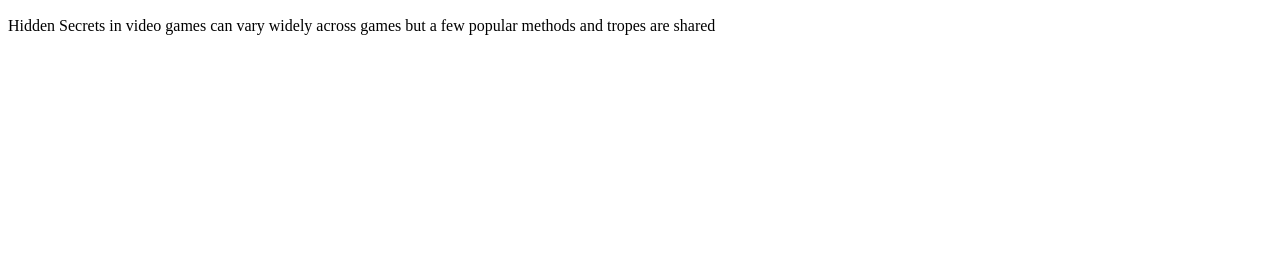
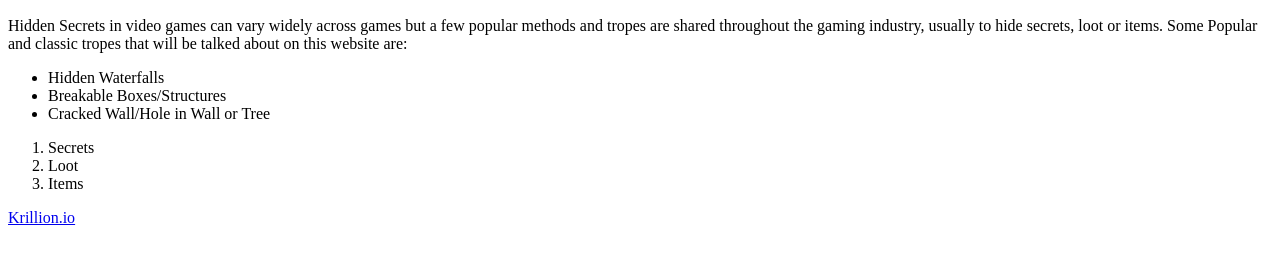
Before and after one commit to Arc-Duck/Hidden-Secrets-In-Video-Games-Website, a plain HTML site: page index.html in a window 1280 px wide. Shown: the part 50-314 px from the top of the page. Drawn offline with Linux system fonts and the light colour scheme.

Commit message:
added more to home paragraph and created waterfalls page

```diff
--- a/index.html
+++ b/index.html
@@ -2,15 +2,33 @@
 <html lang="en">
     <head>
         <meta charset="UTF-8" />
-        <title>My Website</title>
+        <title>Hidden Secrets in Video Games!
+            (Hidden Waterfalls)</title>
     </head>
     <body>
         <!--This is a comment-->
-        <h2>Hidden Secrets in Video Games!
-            (Hidden Waterfalls)</h2>
+        <h2>
+        Hidden Secrets in Video Games!
+        (Hidden Waterfalls)
+        </h2>
 
-        <p>Hidden Secrets in video games can vary widely
+        <p>
+        Hidden Secrets in video games can vary widely
         across games but a few popular methods and tropes
-        are shared  </p>
+        are shared throughout the gaming industry, usually to
+        hide secrets, loot or items. Some Popular and classic
+        tropes that will be talked about on this website are:</p>
+        <ul>
+            <li>Hidden Waterfalls</li>
+            <li>Breakable Boxes/Structures</li>
+            <li>Cracked Wall/Hole in Wall or Tree</li>
+
+        </ul>
+        <ol>
+            <li>Secrets</li>
+            <li>Loot</li>
+            <li>Items</li>
+        </ol>
+        <a href="https://krillion.io/">Krillion.io </a>
     </body>
 </html>
```
Also changed, not shown: waterfalls.html (added, +12 -0 lines).
